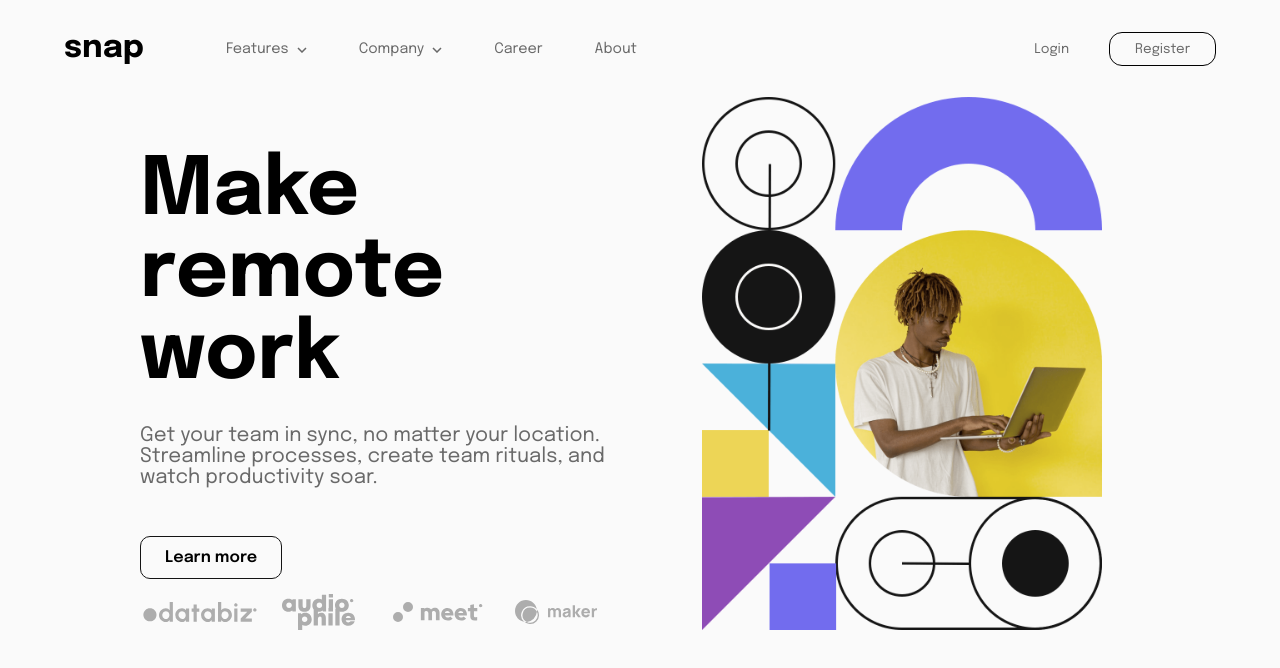
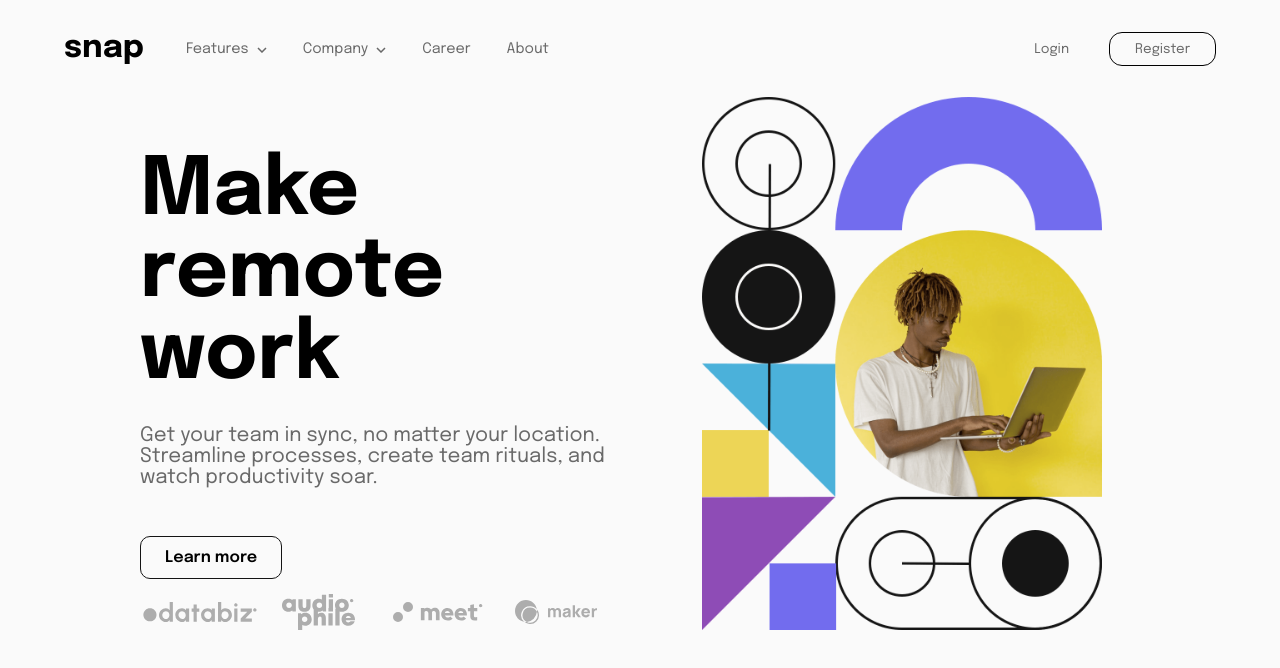
Before and after one commit to LorryAfriyie/intro-section-with-dropdown-navigation, a React (Vite) app: page / in a window 1280 px wide. Shown: the top 668 px of the page. Built offline with nearby package versions, Linux system fonts and the light colour scheme.

Commit message:
Styling adjustments
Changing gap and padding values for navbar.

```diff
--- a/src/scss/navbar.scss
+++ b/src/scss/navbar.scss
@@ -34,7 +34,12 @@
     list-style: none;
     align-self: center;
     display: flex;
-    gap: 2rem;
+    gap: 1rem;
+    padding-left: 0;
+
+    @media (width < 60em) {
+      gap: 0;
+    }
 
     @media (width < 40em) {
       flex-direction: column;
```
